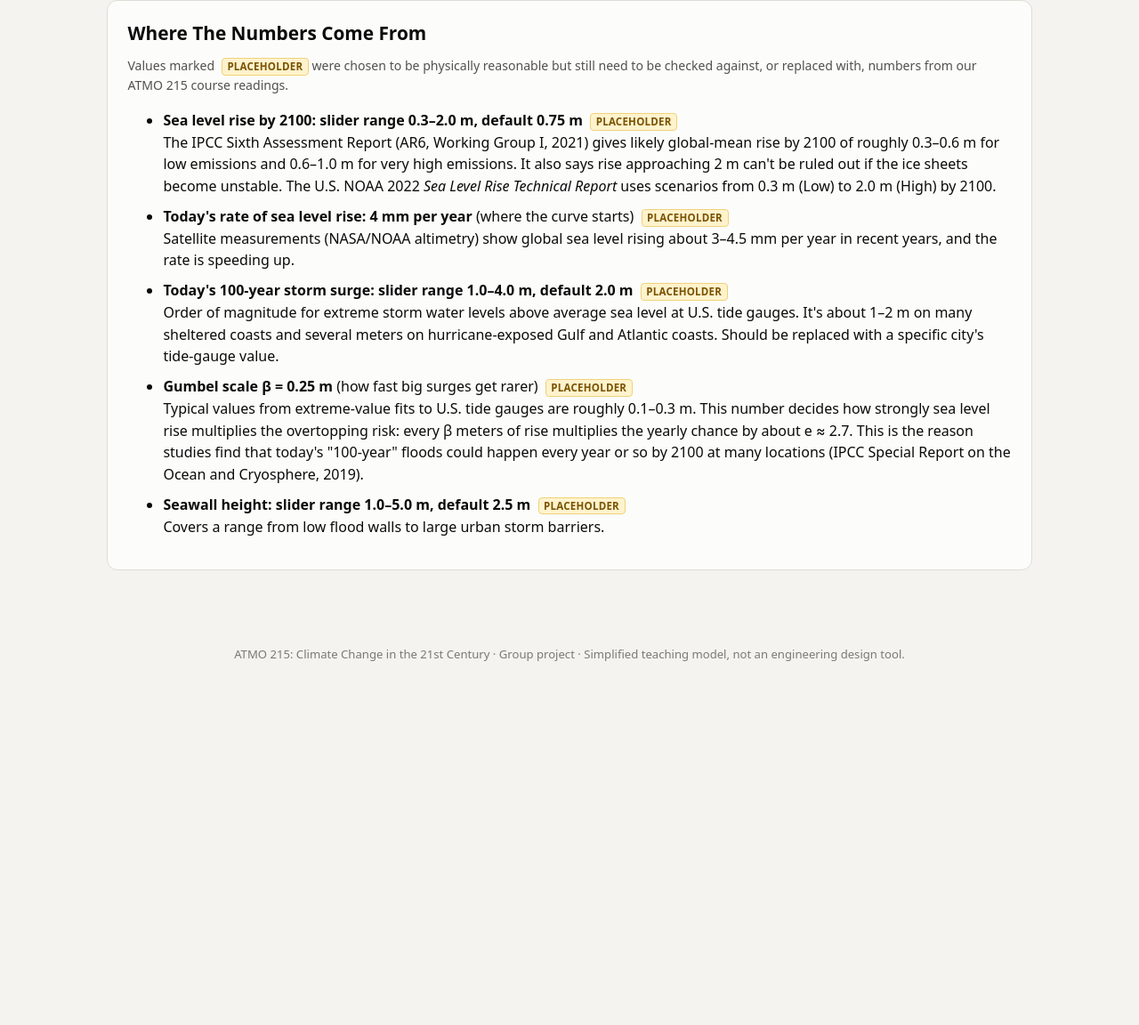
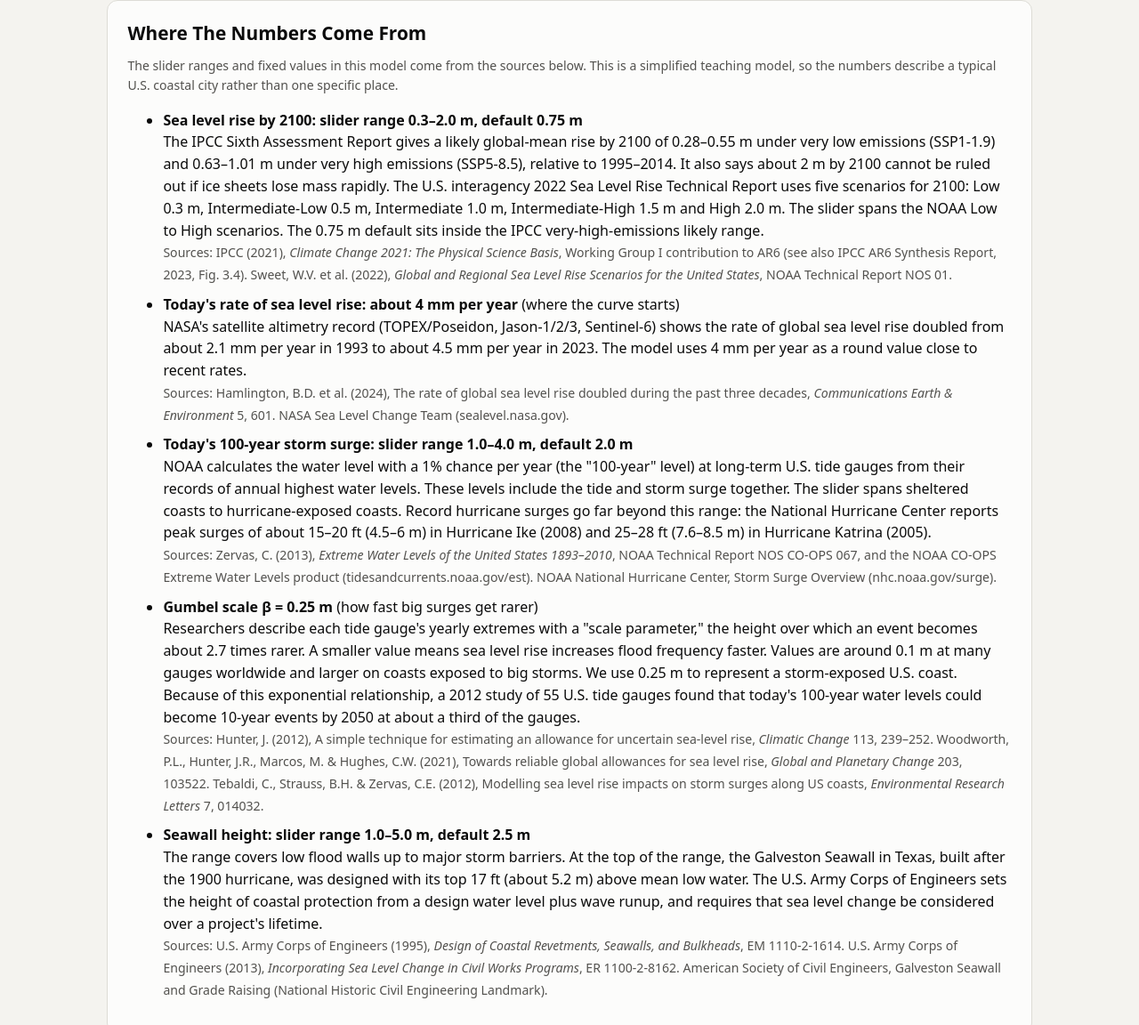
Before and after one commit to lucyhale9/Climate-Seawall-Website, a plain HTML site: page index.html in a window 1280 px wide. Shown: the part 3060-4212 px from the top of the page at 89% size. Before the commit the page ends 3822 px from the top, so only its background shows below. Drawn offline with Linux system fonts and the light colour scheme.

Commit message:
Replace placeholders with cited sources

```diff
--- a/index.html
+++ b/index.html
@@ -56,21 +56,6 @@
   p { margin: .4rem 0 .8rem; }
   .muted { color: var(--text-secondary); }
   .small { font-size: .88rem; }
-
-  .ph {
-    display: inline-block;
-    background: var(--ph-bg);
-    color: var(--ph-ink);
-    border: 1px solid #f0d27a;
-    border-radius: 4px;
-    font-size: .72rem;
-    font-weight: 600;
-    padding: 0 .35rem;
-    margin-left: .25rem;
-    vertical-align: middle;
-    letter-spacing: .02em;
-    text-transform: uppercase;
-  }
 
   /* Layout for explorer */
   .explorer { display: grid; grid-template-columns: 340px 1fr; gap: 1.25rem; align-items: start; }
@@ -274,18 +259,23 @@
 
   <section class="card">
     <h2>Where The Numbers Come From</h2>
-    <p class="muted small">Values marked <span class="ph">placeholder</span> were chosen to be physically reasonable but still need to be checked against, or replaced with, numbers from our ATMO 215 course readings.</p>
+    <p class="muted small">The slider ranges and fixed values in this model come from the sources below. This is a simplified teaching model, so the numbers describe a typical U.S. coastal city rather than one specific place.</p>
     <ul class="sources">
-      <li><strong>Sea level rise by 2100: slider range 0.3–2.0 m, default 0.75 m</strong> <span class="ph">placeholder</span><br>
-        The IPCC Sixth Assessment Report (AR6, Working Group I, 2021) gives likely global-mean rise by 2100 of roughly 0.3–0.6 m for low emissions and 0.6–1.0 m for very high emissions. It also says rise approaching 2 m can't be ruled out if the ice sheets become unstable. The U.S. NOAA 2022 <em>Sea Level Rise Technical Report</em> uses scenarios from 0.3 m (Low) to 2.0 m (High) by 2100.</li>
-      <li><strong>Today's rate of sea level rise: 4 mm per year</strong> (where the curve starts) <span class="ph">placeholder</span><br>
-        Satellite measurements (NASA/NOAA altimetry) show global sea level rising about 3–4.5 mm per year in recent years, and the rate is speeding up.</li>
-      <li><strong>Today's 100-year storm surge: slider range 1.0–4.0 m, default 2.0 m</strong> <span class="ph">placeholder</span><br>
-        Order of magnitude for extreme storm water levels above average sea level at U.S. tide gauges. It's about 1–2 m on many sheltered coasts and several meters on hurricane-exposed Gulf and Atlantic coasts. Should be replaced with a specific city's tide-gauge value.</li>
-      <li><strong>Gumbel scale β = 0.25 m</strong> (how fast big surges get rarer) <span class="ph">placeholder</span><br>
-        Typical values from extreme-value fits to U.S. tide gauges are roughly 0.1–0.3 m. This number decides how strongly sea level rise multiplies the overtopping risk: every β meters of rise multiplies the yearly chance by about e ≈ 2.7. This is the reason studies find that today's "100-year" floods could happen every year or so by 2100 at many locations (IPCC Special Report on the Ocean and Cryosphere, 2019).</li>
-      <li><strong>Seawall height: slider range 1.0–5.0 m, default 2.5 m</strong> <span class="ph">placeholder</span><br>
-        Covers a range from low flood walls to large urban storm barriers.</li>
+      <li><strong>Sea level rise by 2100: slider range 0.3–2.0 m, default 0.75 m</strong><br>
+        The IPCC Sixth Assessment Report gives a likely global-mean rise by 2100 of 0.28–0.55 m under very low emissions (SSP1-1.9) and 0.63–1.01 m under very high emissions (SSP5-8.5), relative to 1995–2014. It also says about 2 m by 2100 cannot be ruled out if ice sheets lose mass rapidly. The U.S. interagency 2022 Sea Level Rise Technical Report uses five scenarios for 2100: Low 0.3 m, Intermediate-Low 0.5 m, Intermediate 1.0 m, Intermediate-High 1.5 m and High 2.0 m. The slider spans the NOAA Low to High scenarios. The 0.75 m default sits inside the IPCC very-high-emissions likely range.<br>
+        <span class="small muted">Sources: IPCC (2021), <em>Climate Change 2021: The Physical Science Basis</em>, Working Group I contribution to AR6 (see also IPCC AR6 Synthesis Report, 2023, Fig. 3.4). Sweet, W.V. et al. (2022), <em>Global and Regional Sea Level Rise Scenarios for the United States</em>, NOAA Technical Report NOS 01.</span></li>
+      <li><strong>Today's rate of sea level rise: about 4 mm per year</strong> (where the curve starts)<br>
+        NASA's satellite altimetry record (TOPEX/Poseidon, Jason-1/2/3, Sentinel-6) shows the rate of global sea level rise doubled from about 2.1 mm per year in 1993 to about 4.5 mm per year in 2023. The model uses 4 mm per year as a round value close to recent rates.<br>
+        <span class="small muted">Sources: Hamlington, B.D. et al. (2024), The rate of global sea level rise doubled during the past three decades, <em>Communications Earth &amp; Environment</em> 5, 601. NASA Sea Level Change Team (sealevel.nasa.gov).</span></li>
+      <li><strong>Today's 100-year storm surge: slider range 1.0–4.0 m, default 2.0 m</strong><br>
+        NOAA calculates the water level with a 1% chance per year (the "100-year" level) at long-term U.S. tide gauges from their records of annual highest water levels. These levels include the tide and storm surge together. The slider spans sheltered coasts to hurricane-exposed coasts. Record hurricane surges go far beyond this range: the National Hurricane Center reports peak surges of about 15–20 ft (4.5–6 m) in Hurricane Ike (2008) and 25–28 ft (7.6–8.5 m) in Hurricane Katrina (2005).<br>
+        <span class="small muted">Sources: Zervas, C. (2013), <em>Extreme Water Levels of the United States 1893–2010</em>, NOAA Technical Report NOS CO-OPS 067, and the NOAA CO-OPS Extreme Water Levels product (tidesandcurrents.noaa.gov/est). NOAA National Hurricane Center, Storm Surge Overview (nhc.noaa.gov/surge).</span></li>
+      <li><strong>Gumbel scale β = 0.25 m</strong> (how fast big surges get rarer)<br>
+        Researchers describe each tide gauge's yearly extremes with a "scale parameter," the height over which an event becomes about 2.7 times rarer. A smaller value means sea level rise increases flood frequency faster. Values are around 0.1 m at many gauges worldwide and larger on coasts exposed to big storms. We use 0.25 m to represent a storm-exposed U.S. coast. Because of this exponential relationship, a 2012 study of 55 U.S. tide gauges found that today's 100-year water levels could become 10-year events by 2050 at about a third of the gauges.<br>
+        <span class="small muted">Sources: Hunter, J. (2012), A simple technique for estimating an allowance for uncertain sea-level rise, <em>Climatic Change</em> 113, 239–252. Woodworth, P.L., Hunter, J.R., Marcos, M. &amp; Hughes, C.W. (2021), Towards reliable global allowances for sea level rise, <em>Global and Planetary Change</em> 203, 103522. Tebaldi, C., Strauss, B.H. &amp; Zervas, C.E. (2012), Modelling sea level rise impacts on storm surges along US coasts, <em>Environmental Research Letters</em> 7, 014032.</span></li>
+      <li><strong>Seawall height: slider range 1.0–5.0 m, default 2.5 m</strong><br>
+        The range covers low flood walls up to major storm barriers. At the top of the range, the Galveston Seawall in Texas, built after the 1900 hurricane, was designed with its top 17 ft (about 5.2 m) above mean low water. The U.S. Army Corps of Engineers sets the height of coastal protection from a design water level plus wave runup, and requires that sea level change be considered over a project's lifetime.<br>
+        <span class="small muted">Sources: U.S. Army Corps of Engineers (1995), <em>Design of Coastal Revetments, Seawalls, and Bulkheads</em>, EM 1110-2-1614. U.S. Army Corps of Engineers (2013), <em>Incorporating Sea Level Change in Civil Works Programs</em>, ER 1100-2-8162. American Society of Civil Engineers, Galveston Seawall and Grade Raising (National Historic Civil Engineering Landmark).</span></li>
     </ul>
   </section>
 
@@ -295,11 +285,11 @@
 
 <script>
 (function () {
-  // ---------- Model parameters (PLACEHOLDERS — replace from course readings) ----------
+  // ---------- Model parameters (sources listed in "Where the numbers come from") ----------
   const START = new Date().getFullYear() < 2026 ? 2026 : new Date().getFullYear(); // wall finished this year
   const END = 2100;
-  const RATE_NOW = 0.004;   // m/yr, today's rate of sea level rise  [placeholder]
-  const BETA = 0.25;        // m, Gumbel scale of annual max surge   [placeholder]
+  const RATE_NOW = 0.004;   // m/yr, today's rate of sea level rise (NASA satellite altimetry)
+  const BETA = 0.25;        // m, Gumbel scale of annual max water level (tide-gauge fits)
   const Y100 = -Math.log(-Math.log(0.99)); // reduced variate for 1%/yr event ≈ 4.60
 
   const years = [];
```
Also changed, not shown: 1 other file.
